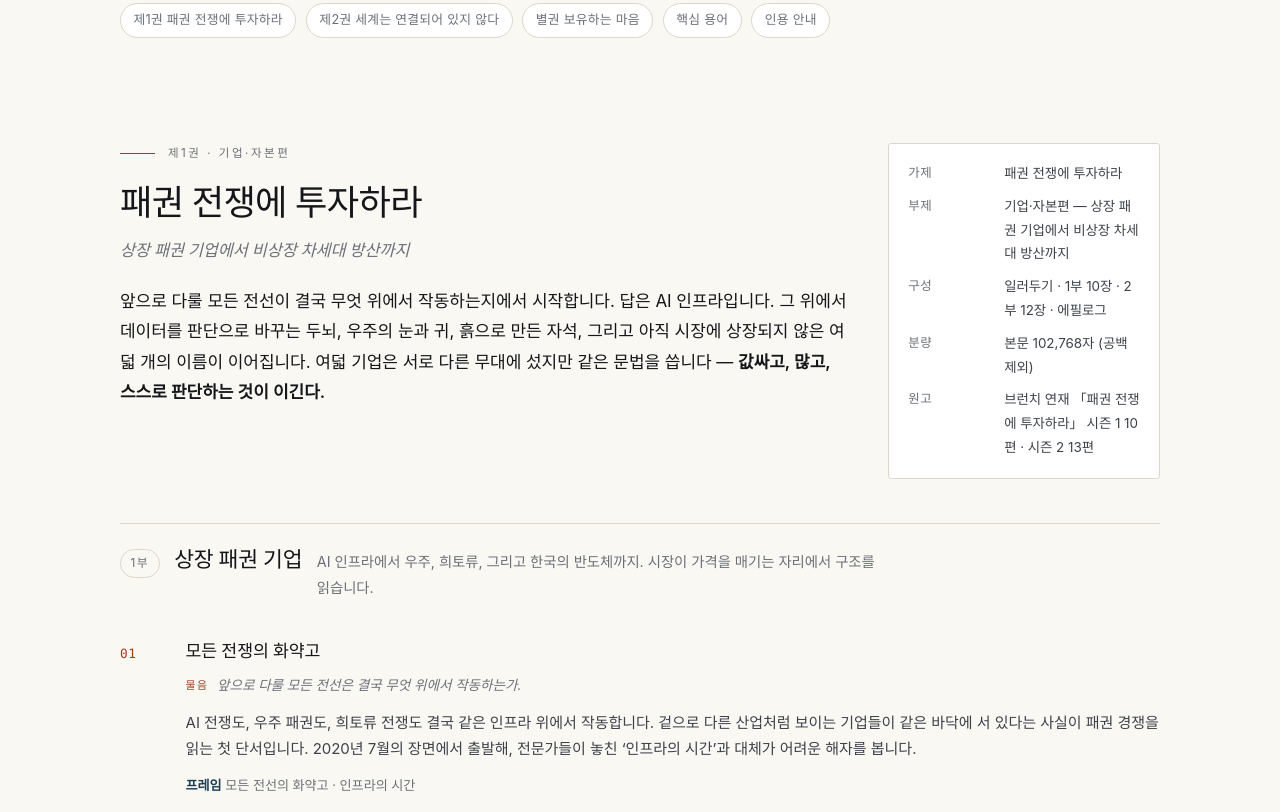
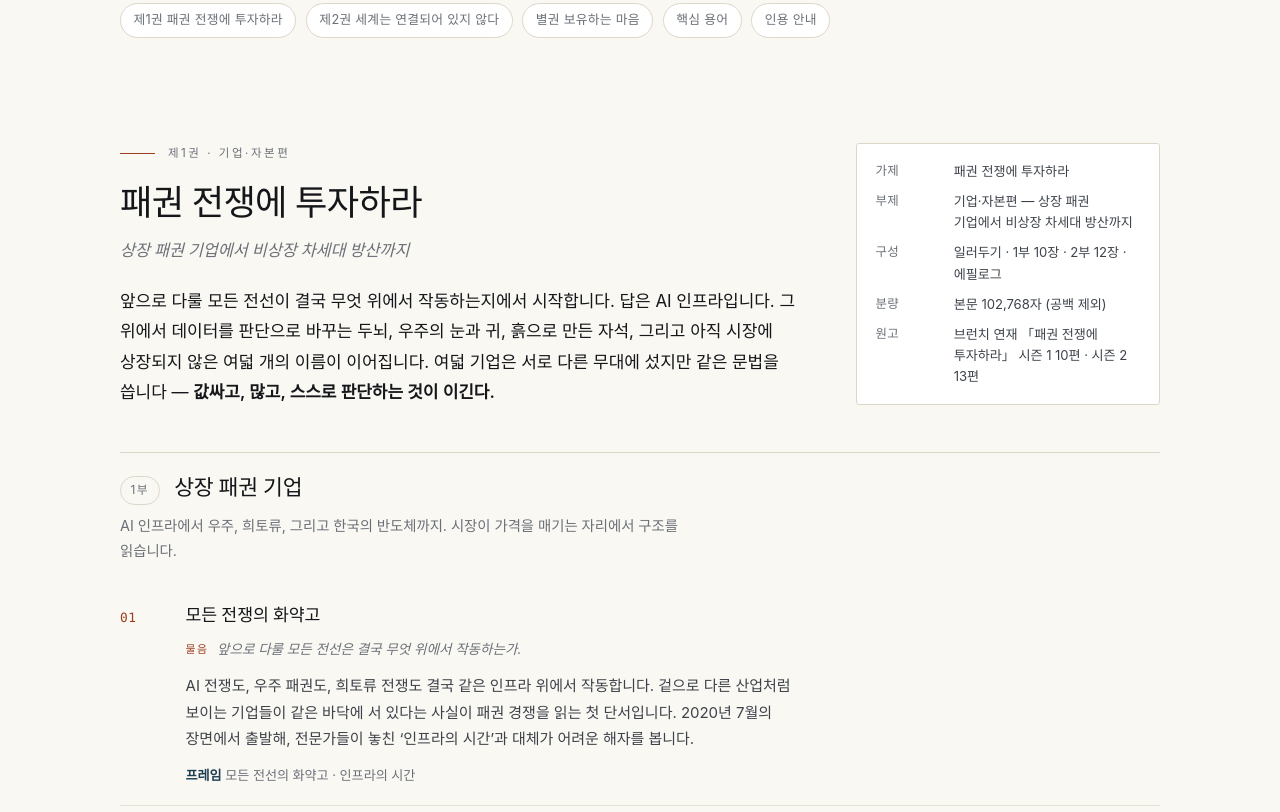
Before and after one commit to swansong80-afk/thesignal-orca, a plain HTML site: page books.html in a window 1280 px wide. Shown: the part 868-1680 px from the top of the page. Drawn offline with Linux system fonts and the light colour scheme.

Commit message:
타이포·레이아웃 보정: 한국어 단어 단위 줄바꿈, 부 머리글 2행 구조, 장 본문 판면 폭

```diff
--- a/style.css
+++ b/style.css
@@ -69,6 +69,8 @@ body {
   letter-spacing: -.003em;
   -webkit-font-smoothing: antialiased;
   text-rendering: optimizeLegibility;
+  word-break: keep-all;
+  overflow-wrap: break-word;
 }
 
 @media (prefers-reduced-motion: reduce) {
@@ -442,7 +444,7 @@ em { font-style: italic; }
   margin-bottom: clamp(2rem, 4vw, 2.8rem);
 }
 @media (min-width: 820px) {
-  .book-head { grid-template-columns: 1fr 17rem; gap: 2.4rem; align-items: start; }
+  .book-head { grid-template-columns: 1fr 19rem; gap: 2.4rem; align-items: start; }
 }
 .book-head .title-block h2 { margin-bottom: .5rem; }
 .book-head .sub {
@@ -456,13 +458,14 @@ em { font-style: italic; }
   border: 1px solid var(--rule);
   border-radius: var(--radius);
   background: var(--surface);
-  padding: 1.1rem 1.2rem;
-  font-size: .84rem;
+  padding: 1.05rem 1.15rem;
+  font-size: .82rem;
+  line-height: 1.62;
   margin: 0;
   display: grid;
   gap: .55rem;
 }
-.book-facts div { display: grid; grid-template-columns: 5.4rem 1fr; gap: .6rem; }
+.book-facts div { display: grid; grid-template-columns: 4.4rem 1fr; gap: .5rem; }
 .book-facts dt { color: var(--ink-mute); font-size: .78rem; letter-spacing: .04em; }
 .book-facts dd { margin: 0; color: var(--ink-soft); }
 
@@ -472,14 +475,15 @@ em { font-style: italic; }
   border-top: 1px solid var(--rule);
 }
 .part-head {
-  display: flex;
-  align-items: baseline;
-  gap: .9rem;
-  flex-wrap: wrap;
+  display: grid;
+  grid-template-columns: auto 1fr;
+  align-items: center;
+  gap: .45rem .9rem;
   margin-bottom: 1.4rem;
 }
-.part-head h3 { margin: 0; }
+.part-head h3 { margin: 0; grid-column: 2; }
 .part-head .tag {
+  justify-self: start;
   font-size: .74rem;
   letter-spacing: .12em;
   text-transform: uppercase;
@@ -490,7 +494,7 @@ em { font-style: italic; }
   white-space: nowrap;
 }
 .part-head .note {
-  flex-basis: 100%;
+  grid-column: 1 / -1;
   font-size: .9rem;
   color: var(--ink-mute);
   margin: 0;
@@ -526,6 +530,7 @@ em { font-style: italic; }
 }
 .chapter .q {
   grid-column: 2;
+  max-width: 42em;
   font-size: .85rem;
   color: var(--ink-mute);
   margin: 0 0 .55rem;
@@ -542,9 +547,10 @@ em { font-style: italic; }
   margin-right: .55rem;
   vertical-align: .08em;
 }
-.chapter p { grid-column: 2; margin: 0; font-size: .94rem; color: var(--ink-soft); line-height: 1.74; }
+.chapter p { grid-column: 2; margin: 0; font-size: .94rem; color: var(--ink-soft); line-height: 1.74; max-width: 42em; }
 .chapter .frame {
   grid-column: 2;
+  max-width: 42em;
   margin: .55rem 0 0;
   font-size: .82rem;
   color: var(--ink-mute);
```
